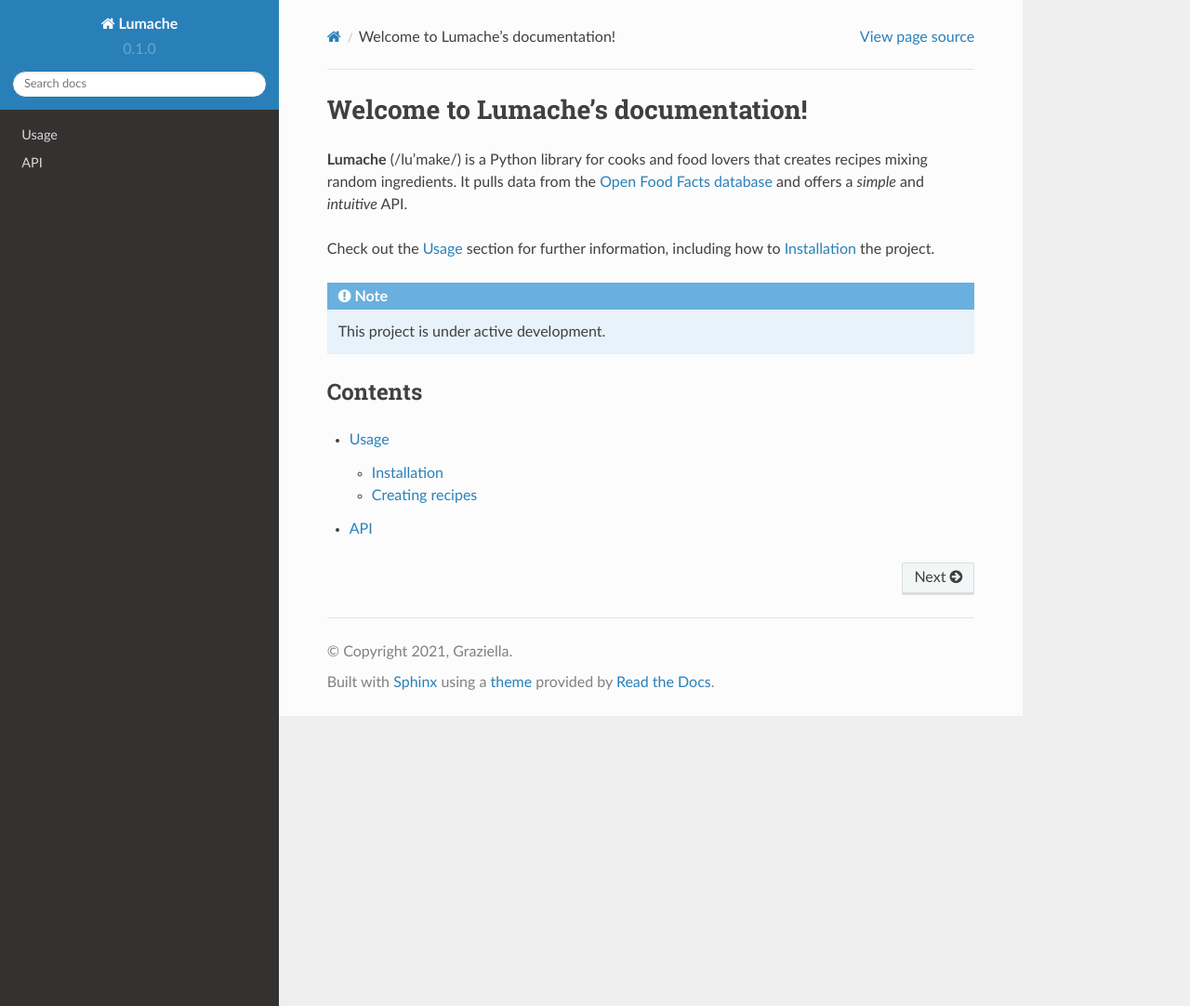
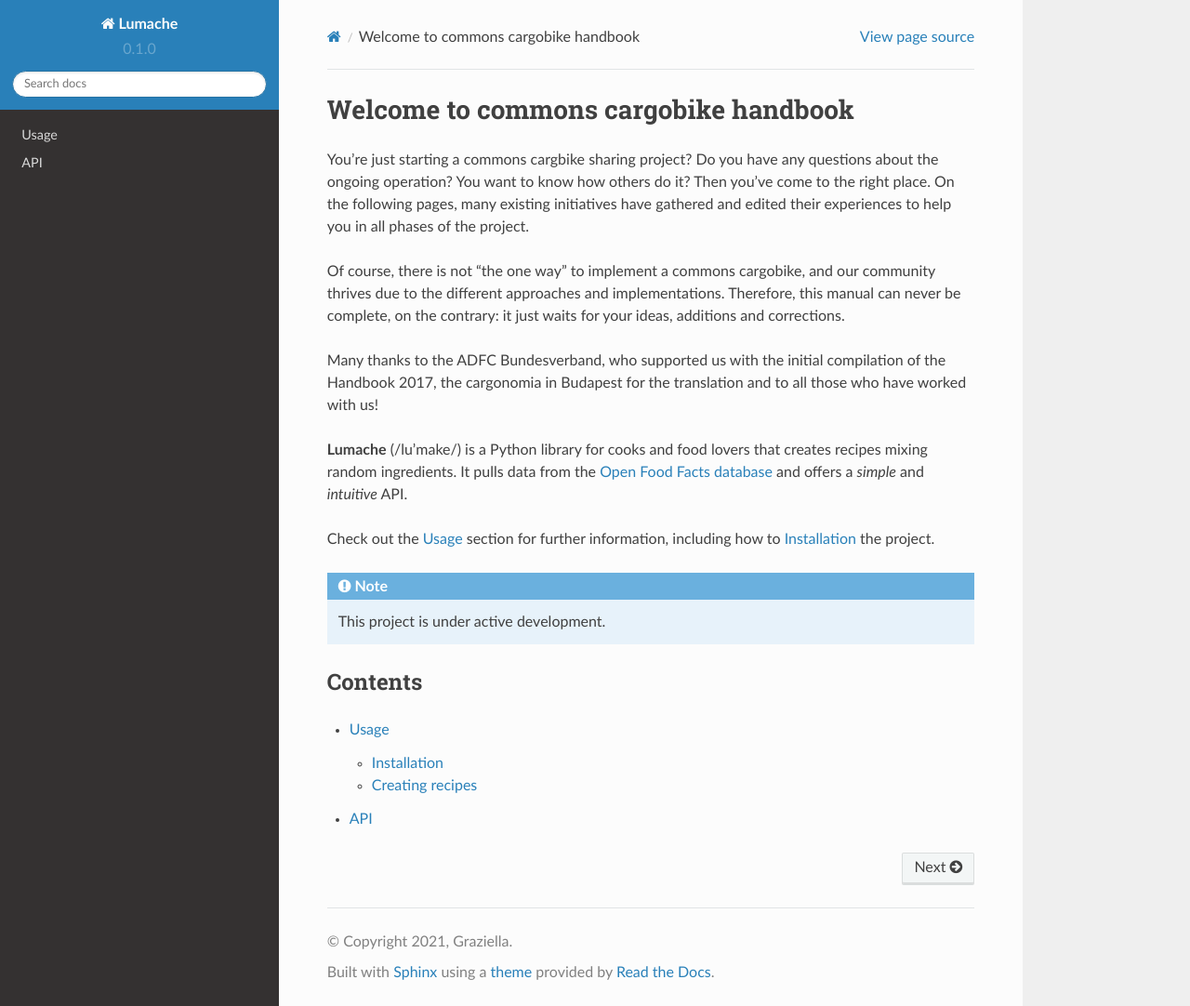
Before and after one commit to Konafets/cargobike-manual, a Sphinx documentation site: the page built from docs/source/index.rst, in a window 1280 px wide and 1082 px high. Shown: the whole window at 93% size. Built offline with Sphinx 7.4.7 and the Read the Docs theme 2.0.0, drawn with Linux system fonts in a browser that asks for light colours.

Commit message:
Change some text

```diff
--- a/docs/source/index.rst
+++ b/docs/source/index.rst
@@ -1,5 +1,13 @@
-Welcome to Lumache's documentation!
-===================================
+Welcome to commons cargobike handbook
+=====================================
+
+You're just starting a commons cargbike sharing project? Do you have any questions about the ongoing operation? You want to know how others do it? Then you've come to the right place. On the following pages, many existing initiatives have gathered and edited their experiences to help you in all phases of the project.
+
+Of course, there is not "the one way" to implement a commons cargobike, and our community thrives due to the different approaches and implementations. Therefore, this manual can never be complete, on the contrary: it just waits for your ideas, additions and corrections.
+
+Many thanks to the ADFC Bundesverband, who supported us with the initial compilation of the Handbook 2017, the cargonomia in Budapest for the translation and to all those who have worked with us!
+
+
 
 **Lumache** (/lu'make/) is a Python library for cooks and food lovers
 that creates recipes mixing random ingredients.
```
